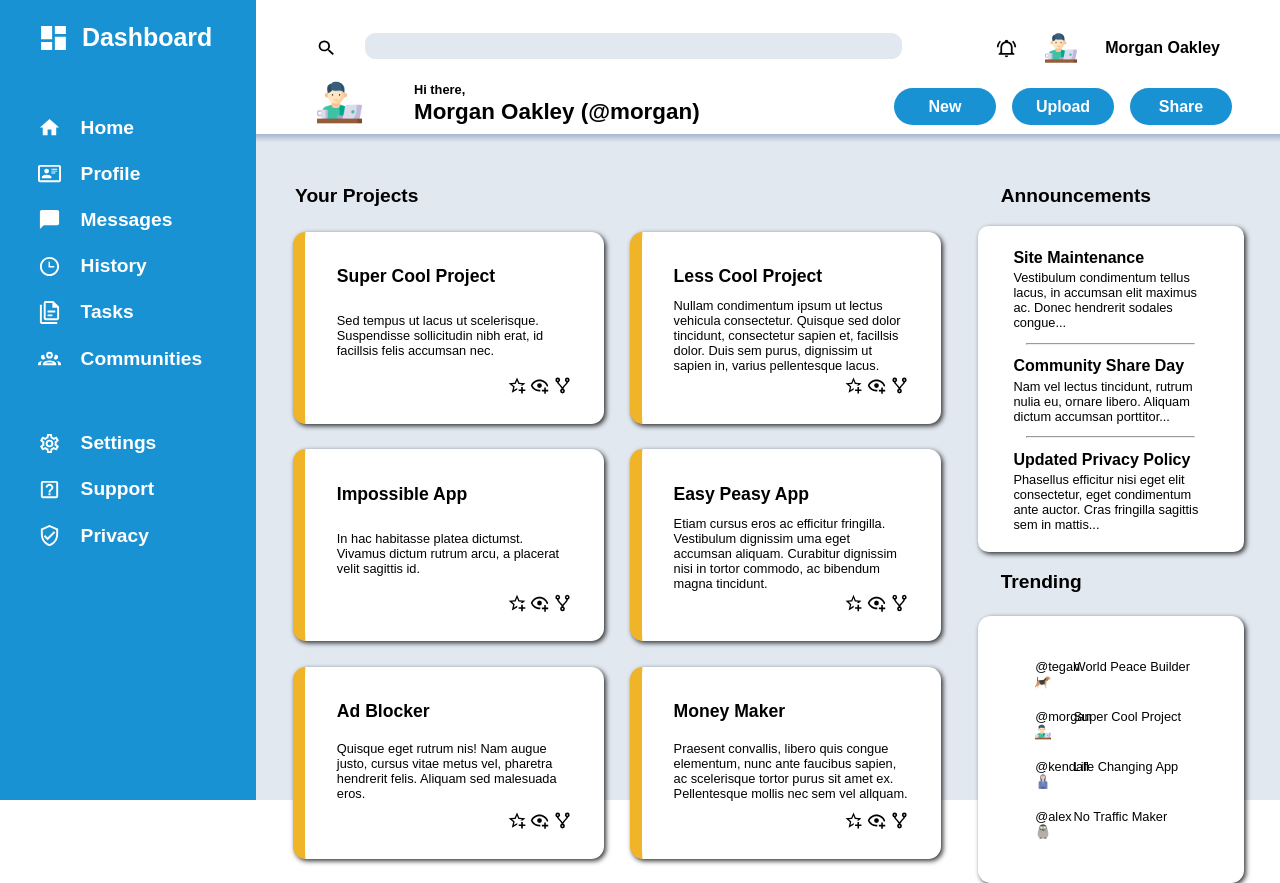
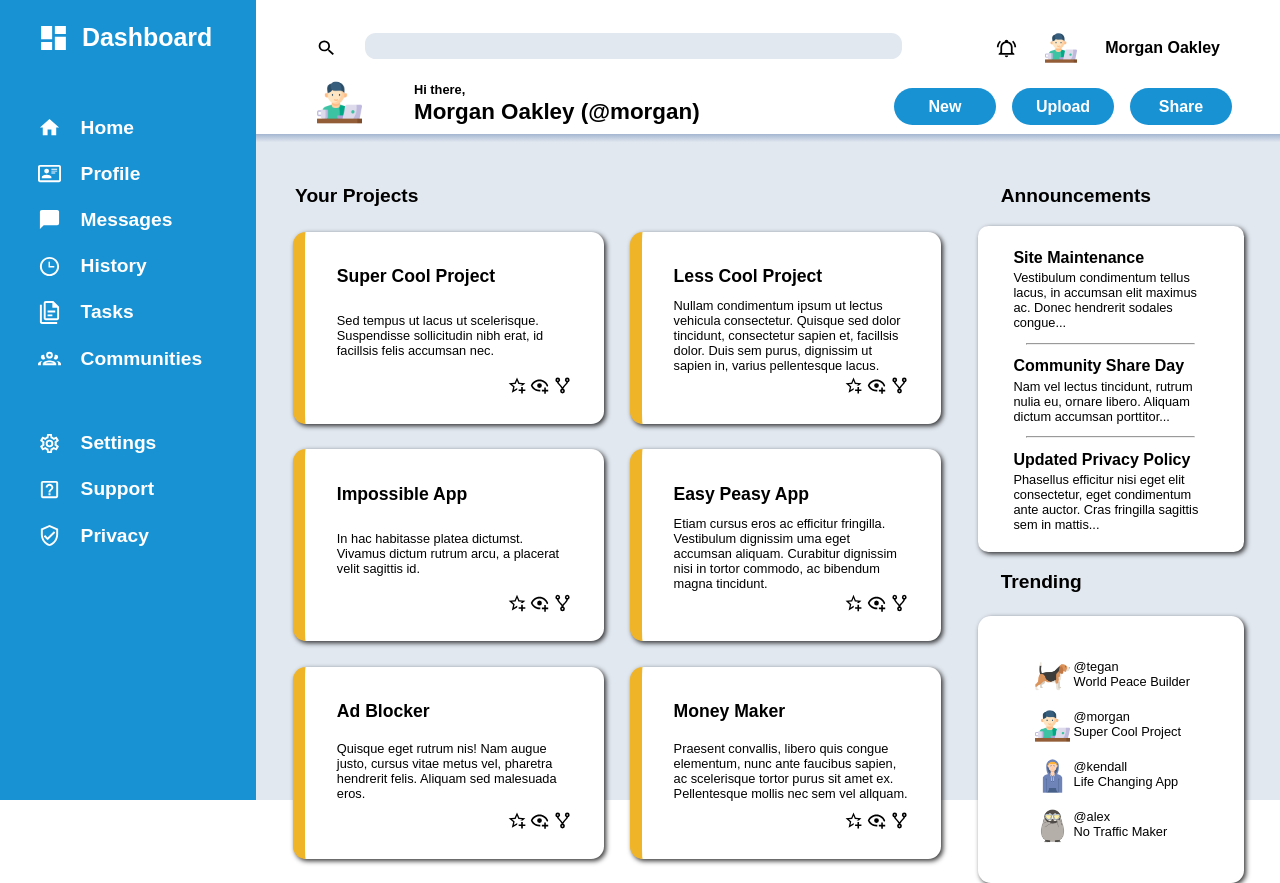
Before and after one commit to noOdin1/admin_dashboard_project, a plain HTML site: page index.html in a window 1280 px wide. Drawn offline with Linux system fonts and the light colour scheme.

Commit message:
Define the placement for each img, handle and username

```diff
--- a/style.css
+++ b/style.css
@@ -291,6 +291,13 @@ p.rightside.title {
   margin: 1.5em 1em;
 }
 
+.userRow > img {
+  grid-row: 1/3;
+  grid-column: 1/2;
+  height: 2.7em;
+  width: 2.7em;
+}
+
 .rightside.subheading {
   font-weight: 900;
   font-size: 1rem;
```
